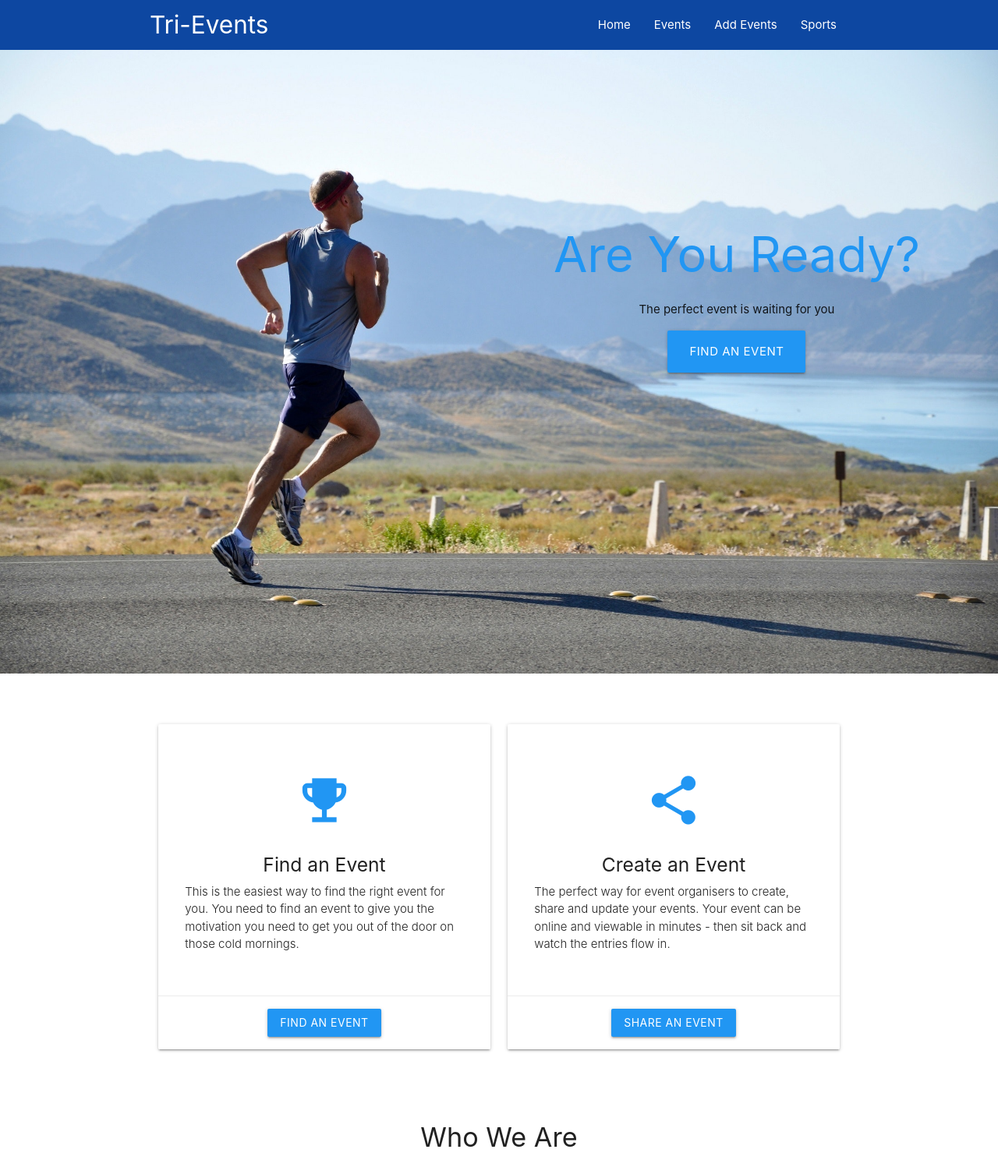
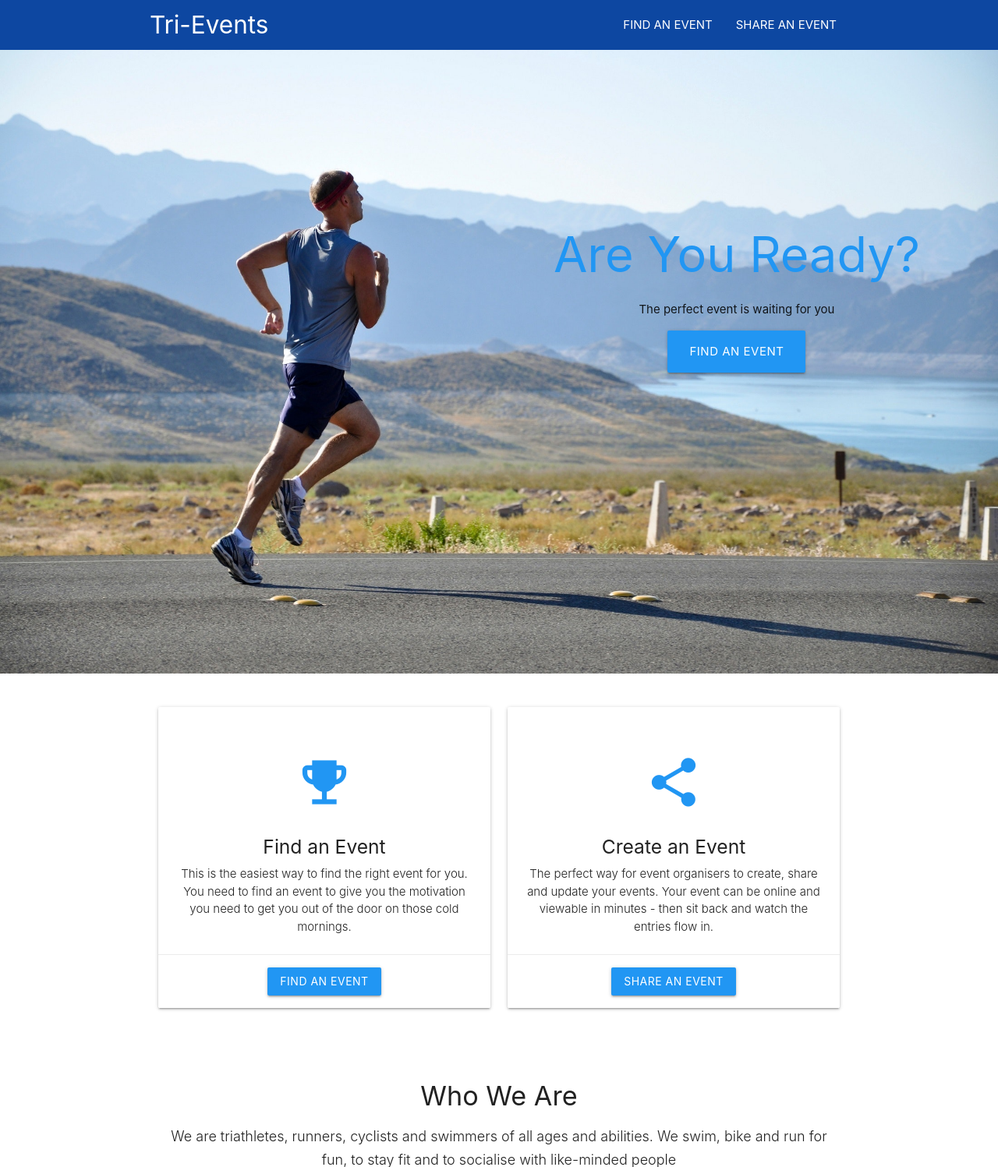
Before and after one commit to woodfordtim/milestone3, a Flask app: page / in a window 1280 px wide. Shown: the top 1497 px of the page at 78% size. Run offline with Flask 2, Linux system fonts and the light colour scheme; some libraries are stand-ins or nearby versions.

Commit message:
update event card css styling

```diff
--- a/static/css/style.css
+++ b/static/css/style.css
@@ -28,7 +28,7 @@ nav {
 }
 
 .maps {
-    height: 450px;
+    height: 300px;
     width: 100%;
 }
 
@@ -56,24 +56,18 @@ h3 {
 }
 
 .card-panel {
-    height: 300px;
-    overflow: hidden;
+    height: auto;
 }
 
-
-/* .parallax {
-    background-position: bottom
+.date {
+    font-size: 18px;
 }
 
-.parallax-container {
-  min-height: 700px;
-  line-height: 0;
-  height: auto;
-  color: rgba(255,255,255,.9);
+.description {
+    padding-top: 10px;
+    padding-bottom: 0px;
+    margin: 0px;
 }
-  .parallax-container .section {
-    width: 100%;
-  } */
 
 @media only screen and (max-width : 992px) {
   .parallax-container .section {
@@ -91,12 +85,9 @@ h3 {
   }
 }
 
-.card-content {
-    margin: 30px 10px;
-    padding:  5px;
-    word-wrap: break-word;
-    overflow: hidden;
-    text-overflow: ellipsis;
+
+.description {
+    padding: top 20px;
 }
 
 .material-icons {
--- a/templates/add_event.html
+++ b/templates/add_event.html
@@ -28,6 +28,10 @@
                 </select>
 				<label>Select Sport</label>
 			</div>
+            <div>
+                <p>You're Sport not here? No problem, add your own:</p>
+                <a class="btn waves-effect waves-light" href="{{url_for('find_sports')}}">ADD SPORT</a>
+            </div>
 		</div>
 
         <!-- Define Distance -->
@@ -97,7 +101,7 @@
 		<div class="row">
 			<div class="input-field col s12">
 				<i class="material-icons prefix">details</i>
-				<textarea name="description" id="description" class="materialize-textarea"></textarea>
+				<textarea name="description" id="description" class="materialize-textarea"  data-length="100"></textarea>
 				<label for="description">Description of Event</label>
 			</div>
 		</div>
--- a/templates/base.html
+++ b/templates/base.html
@@ -23,10 +23,8 @@
                     <i class="material-icons">menu</i>
                 </a>
                 <ul class="right blue-text hide-on-med-and-down">
-					<li><a href="{{url_for('index')}}">Home</a></li>
-					<li><a href="{{url_for('find_events')}}">Events</a></li>
-					<li><a href="{{url_for('add_event')}}">Add Events</a></li>
-					<li><a href="{{url_for('find_sports')}}">Sports</a></li>
+					<li><a href="{{url_for('find_events')}}">FIND AN EVENT</a></li>
+					<li><a href="{{url_for('add_event')}}">SHARE AN EVENT</a></li>
 				</ul>
                 <ul class="sidenav" id="mobile-demo">
 					<li><a href="{{url_for('logon')}}">Logon</a></li>
@@ -57,6 +55,7 @@
 		$(document).ready(function() {
 
             $('.collapsible').collapsible();
+             $('input#input_text, textarea#textarea2').characterCounter();
             $('select').formSelect();
             $('.sidenav').sidenav();
             $('.parallax').parallax();
--- a/templates/index.html
+++ b/templates/index.html
@@ -8,13 +8,10 @@
 			<div class="call-to-action">
 				<h1 class="blue-text bold">Are You Ready?</h1>
 				<p>The perfect event is waiting for you</p>
-				<button class="btn waves-effect blue btn-large" type="submit" name="action">Find an Event</button>
+                <a class="btn waves-effect blue btn-large" href="{{url_for('find_events')}}">Find an Event</a>
 			</div>
 		</div>
 	</div>
-
-
-	<div id="mapid"></div>
 
 	<div class="container">
 		<div class="section">
@@ -26,7 +23,7 @@
 						<div class="card-content">
 							<h2 class="center blue-text"><i class="material-icons">emoji_events</i></h2>
 							<h5 class="center">Find an Event</h5>
-							<p class="light">This is the easiest way to find the right event for you. You need to find
+							<p class="light center">This is the easiest way to find the right event for you. You need to find
 								an event to give you the motivation you need to get you out of the door on those cold
 								mornings.</p>
 						</div>
@@ -42,7 +39,7 @@
 						<div class="card-content">
 							<h2 class="center blue-text"><i class="material-icons">share</i></h2>
 							<h5 class="center">Create an Event</h5>
-							<p class="light">The perfect way for event organisers to create, share and update your
+							<p class="light center">The perfect way for event organisers to create, share and update your
 								events. Your event can be online and viewable in minutes - then sit back and watch the
 								entries flow in.</p>
 						</div>
--- a/templates/view_event.html
+++ b/templates/view_event.html
@@ -14,11 +14,11 @@
 						<h3><strong>Event Description</strong></h3>
 						<p>{{event.description}}</p>
 					</div>
-					<div class="card-action blue-text">
-						<a href="{{event.link}}">Find out more</a>
+					<div class="card-action">
+						<a href=" blue-text text-darken-2 {{event.link}}">Find out more</a>
 					</div>
 				</div>
-				<div class="card-image">
+				<div class="card-image valign-wrapper">
 					{% if event.img_url %}
 					<img class="user-image" src="{{event.img_url}}" alt="user selected event image">
                             {% else %}
```
Also changed, not shown: templates/events.html (+7 -10 lines).
